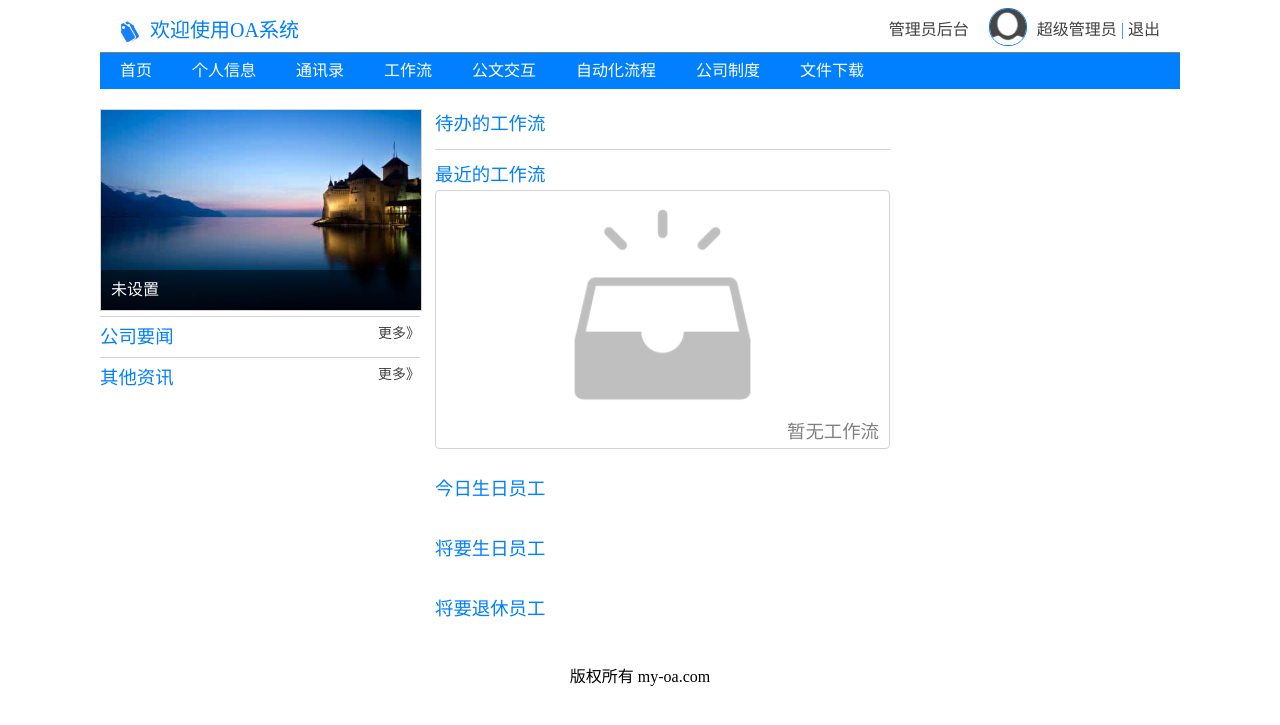
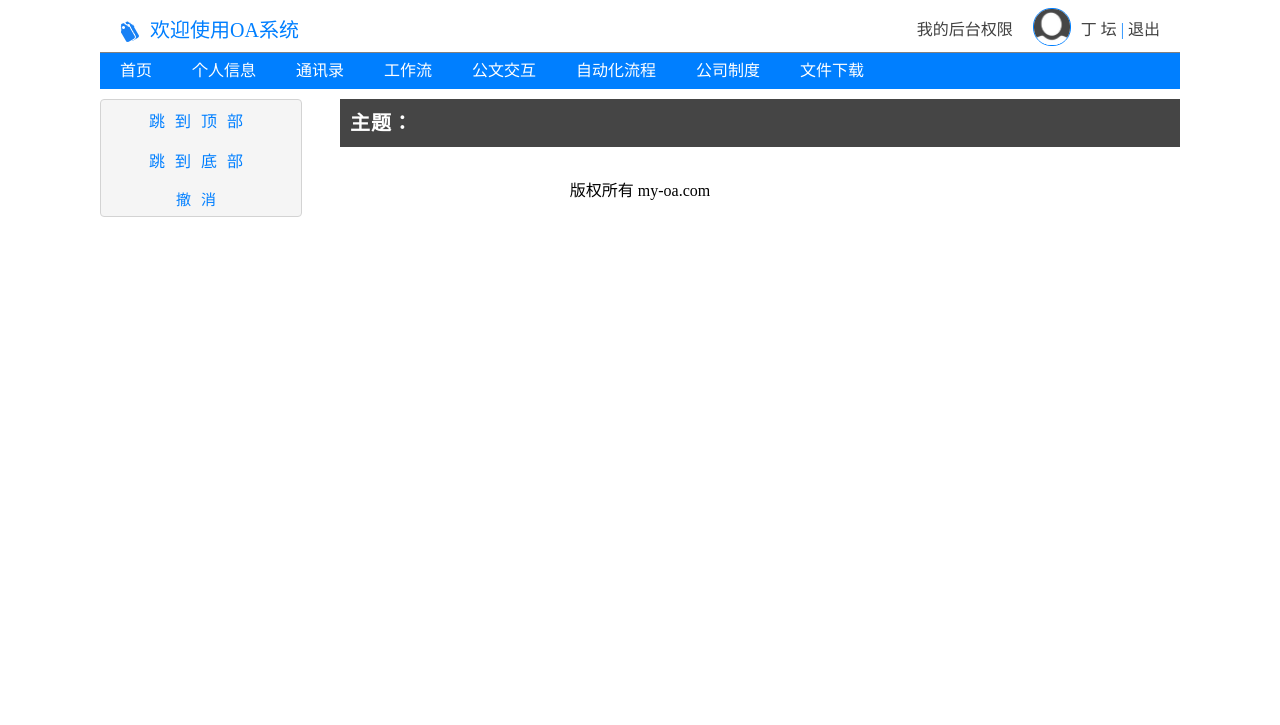
Before and after one commit to lueggegg/datou, a Python web app: template template/test.html in a window 1280 px wide. Shown: the top 725 px of the page. Run offline with Jinja, Linux system fonts and the light colour scheme; the template is opened without the code that fills it, so the values that code supplies are empty.

Commit message:
release 10

```diff
--- a/template/auto_job_detail.html
+++ b/template/auto_job_detail.html
@@ -41,6 +41,7 @@
 {% block custom_foot %}
 <script>
     var __job_id = {{ arg['job_id'][0] }};
-    var __title = "{{ arg['title'][0] }}";
+    var __title = decodeURI("{{ arg['title'][0] }}");
+//    $('title').html(__title);
 </script>
 {% end %}
--- a/template/financial_purchase.html
+++ b/template/financial_purchase.html
@@ -1,11 +1,11 @@
 {% extends base_certificate.html %}
 
-{% block title %}采购流程{% end %}
+{% block title %}购物流程{% end %}
 {% block more_head %}
 <script type="text/javascript" src="res/script/attachment_list.js"></script>
 <link rel="stylesheet" href="res/css/list.css">
 {% end %}
-{% block certificate_title %}采购流程{% end %}
+{% block certificate_title %}购物流程{% end %}
 
 {% block certificate_content %}
 <div>
@@ -64,7 +64,7 @@
         var param =  {
             op: 'add',
             job_type: getType(),
-            title: '采购流程',
+            title: '购物流程',
             content: wrapJobContent(content)
         };
         var attachment = attachment_controller.get_upload_files();
--- a/template/res/script/index.js
+++ b/template/res/script/index.js
@@ -131,7 +131,7 @@ function getJobUrl(job_type, job_id) {
         case TYPE_JOB_OFFICIAL_DOC:
             return 'doc_detail.html?job_id=' + job_id;
         default:
-            return 'auto_job_detail.html?job_id=' + job_id + "&title=" + job_type_map[job_type];
+            return 'auto_job_detail.html?job_id=' + job_id + "&title=" + encodeURI(job_type_map[job_type]);
     }
 }
 
--- a/template/res/script/job_record.js
+++ b/template/res/script/job_record.js
@@ -72,7 +72,7 @@ function onClickDocItem(job_type, job_id) {
             window.open('/doc_detail.html?job_id=' + job_id, '公文详情');
             break;
         default:
-            window.open('/auto_job_detail.html?job_id=' + job_id + "&title=" + job_type_map[job_type], '自动化流程');
+            window.open('/auto_job_detail.html?job_id=' + job_id + "&title=" + encodeURI(job_type_map[job_type]), '自动化流程');
             break;
     }
 }
--- a/template/temp.html
+++ b/template/temp.html
@@ -53,7 +53,7 @@
             {href: 'error.html', label: '办公室发文', authority: __common_authority},
             {href: 'error.html', label: '证明材料申请', authority: __admin_authority},
             {href: 'error.html', label: '人事流程', authority: __dept_leader_authority},
-            {href: 'error.html', label: '采购流程', authority: __admin_authority},
+            {href: 'error.html', label: '购物流程', authority: __admin_authority},
             {href: 'error.html', label: '公司制度', authority: __dept_leader_authority},
             {href: 'error.html', label: '文件下载', authority: __dept_leader_authority}
         ];
--- a/template/test.html
+++ b/template/test.html
@@ -1,10 +1,9 @@
-
 <!DOCTYPE html>
 <html>
 <head>
-    <title>主页</title>
     <meta http-equiv="Content-Type" content="text/html; charset=utf-8">
     <meta http-equiv="X-UA-Compatible" content="IE=edge">
+    <title>脌毛脰掳脡锚脟毛</title>
     <script type="text/javascript" src="res/jquery/external/jquery/jquery.js"></script>
     <script type="text/javascript" src="res/jquery/jquery-ui.js"></script>
     <link href="res/jquery/jquery-ui.css" rel="stylesheet">
@@ -14,9 +13,10 @@
     <link href="res/css/navigation.css" rel="stylesheet">
     <script type="text/javascript" src="res/script/datepicker-zh-CN.js"></script>
 
-    <link href="res/css/index.css" rel="stylesheet">
+    <link href="res/css/doc_detail.css" rel="stylesheet">
+    <link href="res/css/official_doc.css" rel="stylesheet">
     <link href="res/css/list.css" rel="stylesheet">
-    <script type="text/javascript" src="res/script/for_base.js"></script>
+    <script type="text/javascript" src="res/script/auto_job_detail.js"></script>
 
 </head>
 <body>
@@ -32,7 +32,7 @@
                 欢迎使用OA系统
             </div>
             <div class="element_right" style="margin-right: 20px">
-                <a href="personal.html">超级管理员</a>&nbsp;|&nbsp;<a href="logout.html">退出</a>
+                <a href="personal.html">丁  坛</a>&nbsp;|&nbsp;<a href="logout.html">退出</a>
             </div>
             <div class="element_right" style="margin-right: 10px">
                 <a href="personal.html" class="web_header_portrait_container">
@@ -40,7 +40,7 @@
                 </a>
             </div>
 
-            <div class="element_right" style="margin-right: 20px"><a href="admin.html">管理员后台</a></div>
+            <div class="element_right" style="margin-right: 20px"><a href="admin.html">我的后台权限</a></div>
 
         </div>
         <div class="div-header-navigation-bar base_container">
@@ -54,67 +54,31 @@
         <div id="__common_tag_area" class="common_tag_area"></div>
         <div class="content_body_container">
 
-            <div class="index_container">
-                <div class="index_news">
-                    <div class="img_news_item">
-                        <a href="/" id="img_news_url" target="_blank"></a>
-                        <img src="res/images/a.jpg" id="img_news_img">
-                        <div id="img_news_title">未设置</div>
+            <div class="doc_detail_anchor common_border">
+                <ul id="doc_node_list_anchor">
+                    <li><a href="#main_info_container">跳到顶部</a></li>
+                    <li><a href="#bottom_anchor">跳到底部</a></li>
+                    <li id="cancel_btn" class="common_clickable">撤消</li>
+                </ul>
+            </div>
+            <div class="doc_detail_container">
+                <div id="main_info_container">
+                    <div class="element_left"> 主题：</div>
+                    <div id="doc_topic"></div>
+                    <div class="element_right" style="margin-right: 20px" id="job_status"></div>
+                </div>
+                <div id="doc_node_list">
+                </div>
+                <div id="process_container">
+                    <div class="doc_text_area_container">
+                        <textarea id='doc_content' class="doc_text_area"></textarea>
                     </div>
-                    <div class="index_news_divider"></div>
-                    <div class="topic_title">
-                        <div class="element_left">公司要闻</div>
-                        <div class="element_right"><a href="error.html" style="font-size: 14px">更多》</a></div>
-                    </div>
-                    <div>
-                        <ul class="base_ul" id="company_news_list">
-                        </ul>
-                    </div>
-                    <div class="index_news_divider"></div>
-                    <div class="topic_title">
-                        <div class="element_left">其他资讯</div>
-                        <div class="element_right"><a href="error.html" style="font-size: 14px">更多》</a></div>
-                    </div>
-                    <div>
-                        <ul class="base_ul" id="other_news_list">
-                        </ul>
+                    <div style="height: 32px;">
+                        <button id='doc_send_btn' class="doc_send_btn">同意</button>
+                        <button id='doc_reject_btn' class="doc_reject_btn">不同意</button>
                     </div>
                 </div>
-                <div class="index_info">
-                    <!--<div class="index_broadcast">重要通知：********!!!</div>-->
-                    <div class="index_recent_task_container">
-                        <div id="waiting_job_container">
-                            <div class="topic_title">待办的工作流</div>
-                            <ul id="waiting_job_list"></ul>
-                            <div class="common_divider"></div>
-                        </div>
-                        <div class="topic_title">
-                            最近的工作流
-                        </div>
-                        <ul class="recent_info_list" id="recent_job_list">
-                        </ul>
-                        <div class="common_border common_container" id="empty_job_container">
-                            <img src="res/images/icon/empty_gray.png">
-                            <div>暂无工作流</div>
-                        </div>
-                        <div id="today_birthday_container" class="birthday_container">
-                            <div class="topic_title">今日生日员工</div>
-                            <div id="today_birthday_list"></div>
-                        </div>
-                        <div id="will_birthday_container" class="birthday_container">
-                            <div class="topic_title">将要生日员工</div>
-                            <div id="will_birthday_list"></div>
-                        </div>
-                        <div id="retire_birthday_container" class="birthday_container">
-                            <div class="topic_title">将要退休员工</div>
-                            <div id="retire_birthday_list"></div>
-                        </div>
-                    </div>
-                </div>
-                <div class="index_right">
-                    <div id="inline_date"></div>
-                    <div id="useful_link_container"></div>
-                </div>
+                <div id="bottom_anchor"></div>
             </div>
 
         </div>
@@ -124,10 +88,46 @@
     </div>
 </div>
 </body>
+<script>
+    $("#__common_tag_area").hide();
+    __authority = 128;
+    __my_uid = 36;
+    __my_operation_mask = 64;
+    function getGuildItemHtml(item) {
+        return '<li><a style="color: white;" href="' + item.href + '">' + item.label + '</a></li>'
+    }
+    function showGuildBar() {
+
+        var guild = [
+            {href: 'index.html', label: '首页', authority: __common_authority},
+            {href: 'personal.html', label: '个人信息', authority: __common_authority},
+            {href: 'contact.html', label: '通讯录', authority: __common_authority},
+            {href: 'job_record.html', label: '工作流', authority: __common_authority},
+            {href: 'official_doc.html', label: '公文交互', authority: __common_authority},
+            {href: 'auto_job.html', label: '自动化流程', authority: __common_authority},
+            {href: 'company_rule.html', label: '公司制度', authority: __common_authority},
+            {href: 'download_file.html', label: '文件下载', authority: __common_authority}
+        ];
+
+        var html = '';
+        guild.forEach(function (item, p2, p3) {
+            if (item.authority >= __authority) {
+                html += getGuildItemHtml(item);
+            } else if (item.hasOwnProperty('operation_mask') && (item.operation_mask & __my_operation_mask)) {
+                html += getGuildItemHtml(item);
+            }
+        });
+        $("#guild_bar").append(html);
+    }
+    $(function () {
+        showGuildBar();
+        initPromptDialog();
+    });
+</script>
 
 <script>
-    __my_uid = {{ account_info['id'] }};
-    __my_authority = {{ account_info['authority'] }};
+    var __job_id = 99;
+    var __title = "ÀëÖ°ÉêÇë";
 </script>
 
 </html>
```
Also changed, not shown: handlers/html_handler.py (+5 -2 lines), template/res/script/job_path_manage.js (line endings or trailing spaces).
